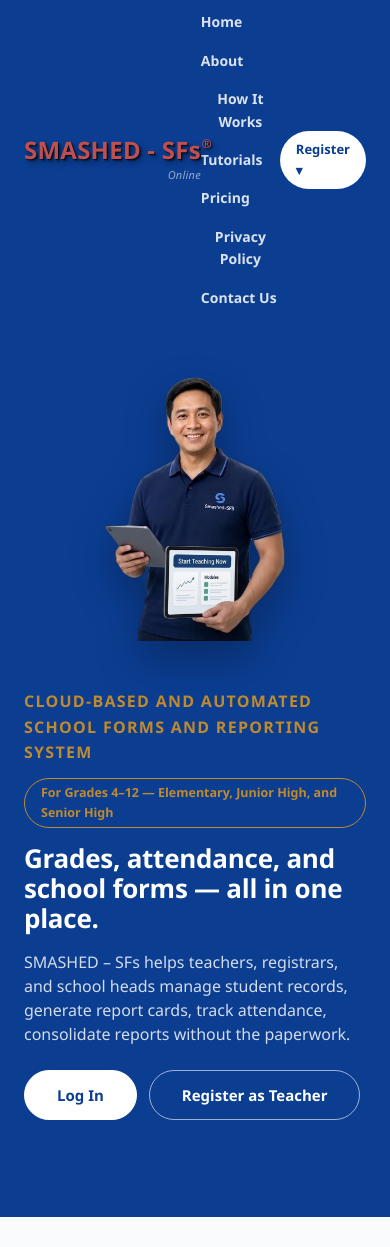
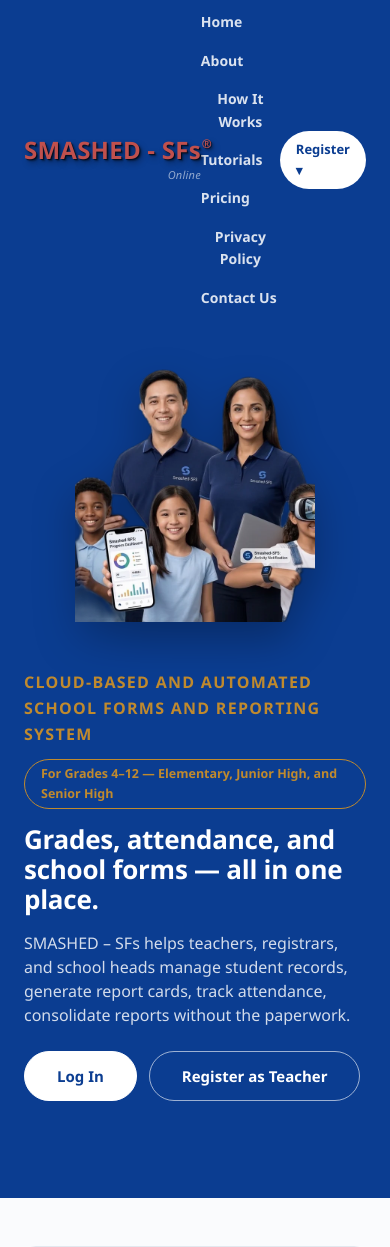
Before and after one commit to civ1977/smashed_sfs_project, a Django app: page / in a window 390 px wide. Shown: the part 47-1294 px from the top of the page. Run offline with Django 5.2, Linux system fonts and the light colour scheme; parts of the project's set-up code (start-up, migrations or seed data) failed here and were passed over.

Commit message:
Replace hero image with new family/group graphic, larger, transparent
Source (Replacement.png) had a checkerboard pattern baked into opaque
pixels rather than real alpha transparency. Ran background removal
(rembg/u2net), then cropped tighter than the raw cutout to drop a
couple of faint leftover UI-card fragments at the edges that survived
segmentation, keeping just the people and the devices they're holding.
Re-exported as WebP (63KB) with a transparent PNG fallback (581KB).
Display size bumped from 260px to 320px (240px on mobile) per request
for "a little larger".

Co-Authored-By: Claude Sonnet 5 <noreply@anthropic.com>

```diff
--- a/smashed_sfs/templates/accounts/landing.html
+++ b/smashed_sfs/templates/accounts/landing.html
@@ -24,8 +24,8 @@
                 <source srcset="{% static 'images/landing_teacher.webp' %}" type="image/webp">
                 <img
                     src="{% static 'images/landing_teacher.png' %}"
-                    alt="Teacher starting a class in SMASHED - SFs on a tablet"
-                    width="700" height="953"
+                    alt="Teachers and students using SMASHED - SFs across devices"
+                    width="640" height="676"
                     loading="eager"
                     decoding="async"
                 >
@@ -131,7 +131,7 @@
     .landing-banner-image {
         position: relative;
         flex: 0 0 auto;
-        width: 260px;
+        width: 320px;
         display: flex;
         justify-content: center;
         align-self: flex-end;
@@ -294,7 +294,7 @@
         .landing-testimonials-grid { grid-template-columns: 1fr; }
         .landing-headline { font-size: 28px; }
         .landing-banner-inner-split { flex-direction: column; }
-        .landing-banner-image { width: 200px; order: -1; align-self: center; }
+        .landing-banner-image { width: 240px; order: -1; align-self: center; }
     }
 </style>
 {% endblock %}
```
Also changed, not shown: smashed_sfs/static/images/landing_teacher.png, smashed_sfs/static/images/landing_teacher.webp.
